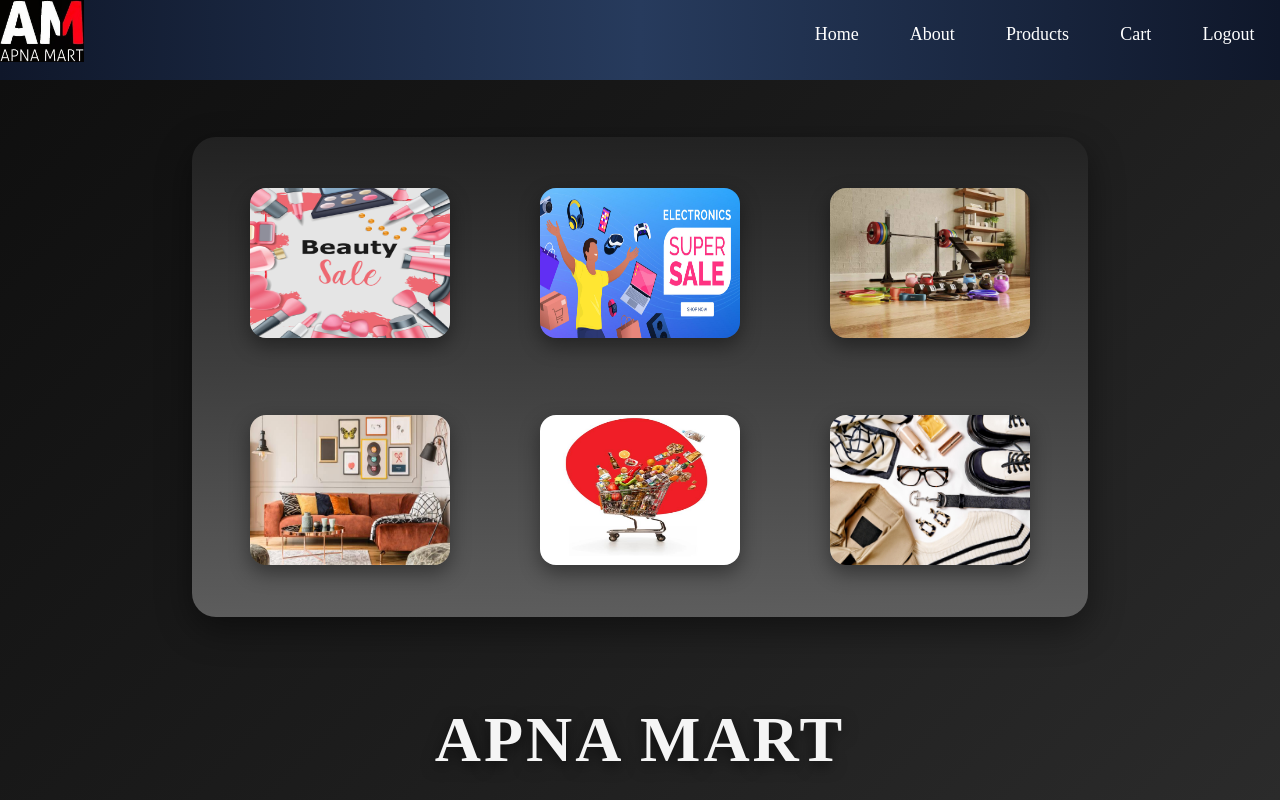
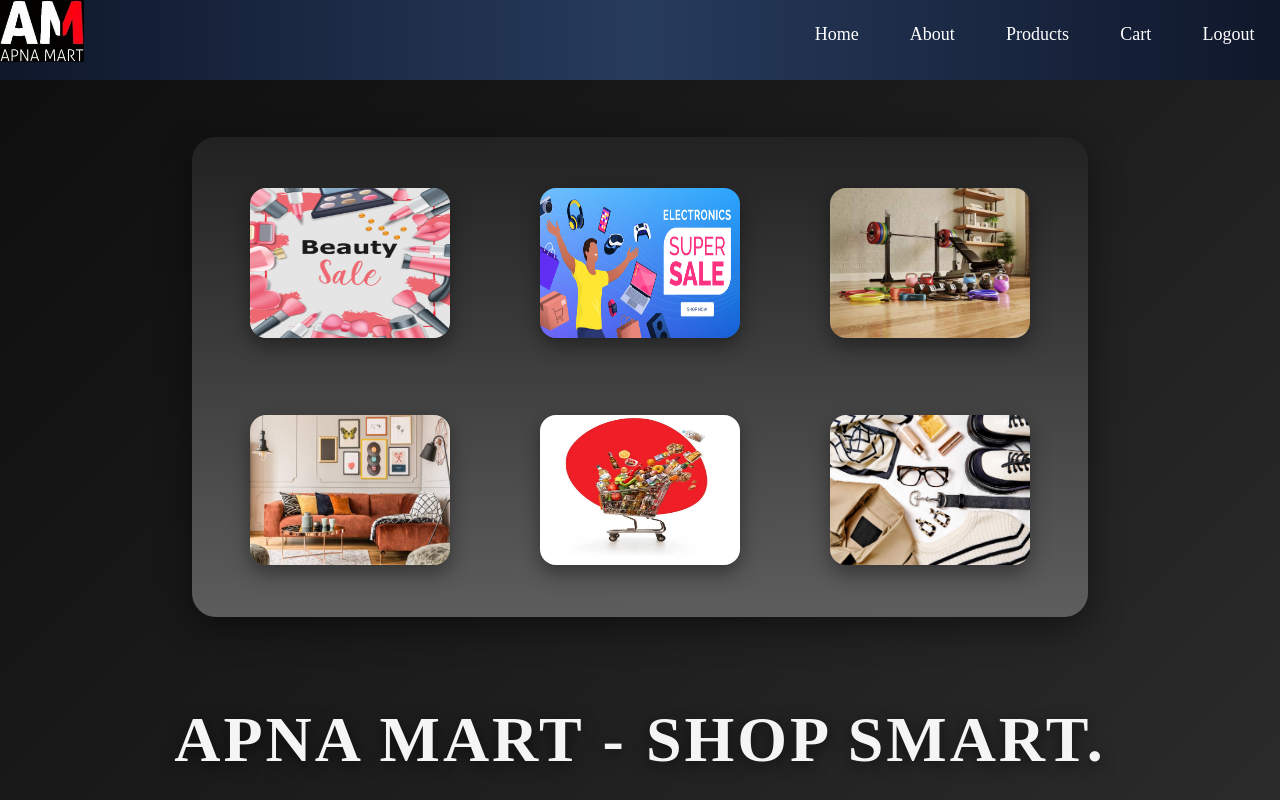
Before and after one commit to pavanrkumar05/apnamart_react_project, a React (Vite) app: page /userportal in a window 1280 px wide. Shown: the top 800 px of the page. Built offline with nearby package versions, Linux system fonts and the light colour scheme.

Commit message:
title change

```diff
--- a/src/Components/Pages/Home.jsx
+++ b/src/Components/Pages/Home.jsx
@@ -12,7 +12,7 @@ const Home = () => {
           }
         </div>
         <div className="info">
-          <h1>APNA MART </h1>
+          <h1>APNA MART - SHOP SMART. </h1>
           <marquee behavior="scroll" direction="">🔥 Mega Deals Are Live! Up To 70% OFF | Free Shipping 🚚 | Easy Returns 🔄 | Shop Trending Products Today 🛍️</marquee>
         </div>
       </div>
```
